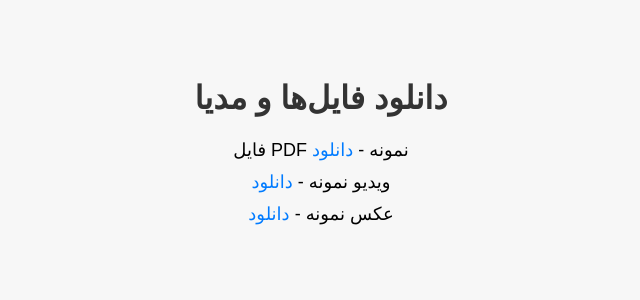
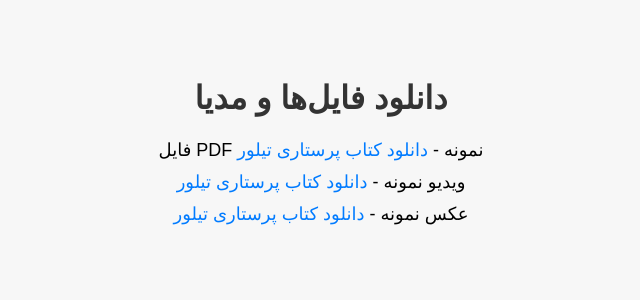
Before and after one commit to mhze1381/nursing.learn, a Flask app: page / in a window 1280 px wide. Shown: the top 300 px of the page, without its empty margins (319-959 px from the left). Run offline with Flask 3, Linux system fonts and the light colour scheme.

Commit message:
Initial commit

```diff
--- a/templates/index.html
+++ b/templates/index.html
@@ -10,7 +10,7 @@
     <ul>
         {% for file in files %}
         <li>
-            {{ file.name }} - <a href="{{ file.url }}" target="_blank">دانلود</a>
+            {{ file.name }} - <a href="https://my-file1.storage.c2.liara.space/%D8%A7%D8%B5%D9%88%D9%84%20%D9%88%20%D9%85%D9%87%D8%A7%D8%B1%D8%AA%20%D9%87%D8%A7%DB%8C%20%D9%BE%D8%B1%D8%B3%D8%AA%D8%A7%D8%B1%DB%8C%20%D8%AA%D8%A7%DB%8C%D9%84%D9%88%D8%B1.pdf" target="_blank">دانلود کتاب پرستاری تیلور</a>
         </li>
         {% endfor %}
     </ul>
```
